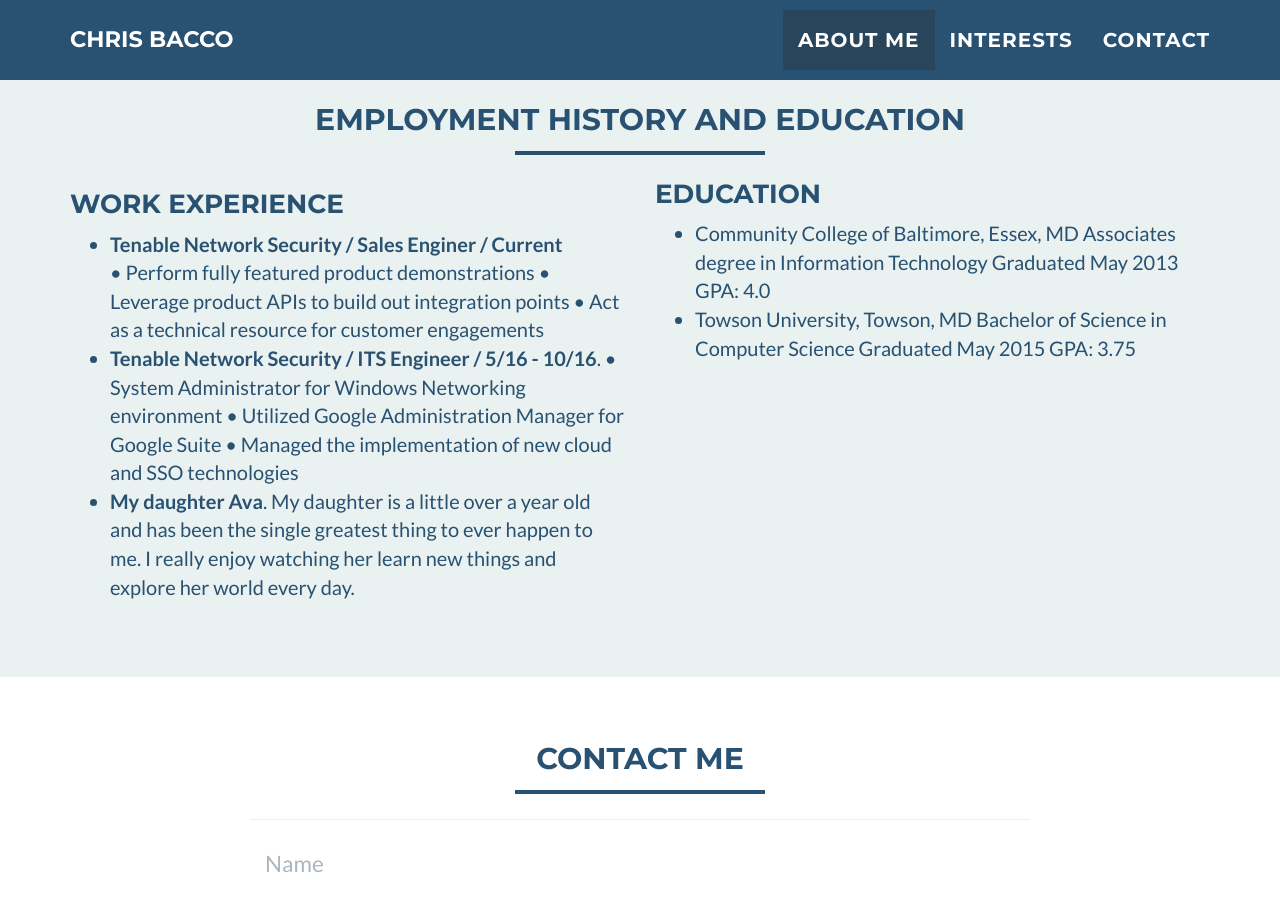
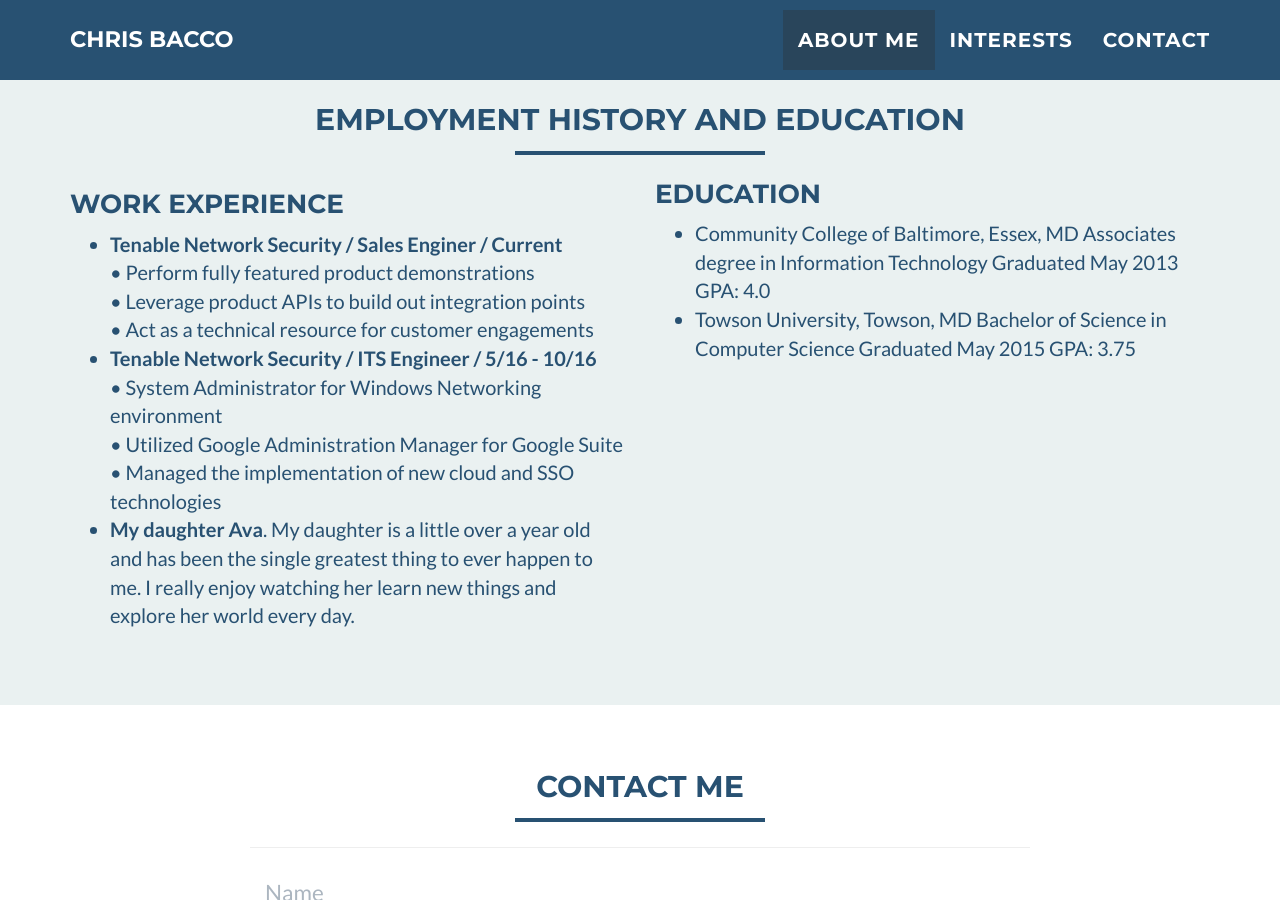
Before and after one commit to cbacco/cbacco.github.io, a Jekyll site: the page built from index.html, in a window 1280 px wide and 900 px high, scrolled down 1250 px. Built offline with Jekyll 4.4.1, drawn with Linux system fonts in a browser that asks for light colours.

```diff
--- a/_includes/interests.html
+++ b/_includes/interests.html
@@ -14,15 +14,15 @@
 			<ul>
 			  <li>
 				 <b>Tenable Network Security / Sales Enginer / Current </b><br>
-          • Perform fully featured product demonstrations
-          • Leverage product APIs to build out integration points
-          • Act as a technical resource for customer engagements
+          • Perform fully featured product demonstrations<br>
+          • Leverage product APIs to build out integration points<br>
+          • Act as a technical resource for customer engagements <br>
 			  </li>
 			  <li>
-				  <b>Tenable Network Security / ITS Engineer / 5/16 - 10/16</b>.
-          • System Administrator for Windows Networking environment
-          • Utilized Google Administration Manager for Google Suite
-          • Managed the implementation of new cloud and SSO technologies
+				  <b>Tenable Network Security / ITS Engineer / 5/16 - 10/16</b><br>
+          • System Administrator for Windows Networking environment<br>
+          • Utilized Google Administration Manager for Google Suite<br>
+          • Managed the implementation of new cloud and SSO technologies<br>
 			  </li>
 			  <li>
 				  <b>My daughter Ava</b>. My daughter is a little over a year old and has been the single greatest thing to ever happen to me. I really enjoy watching her learn new things and explore her world every day.
```
